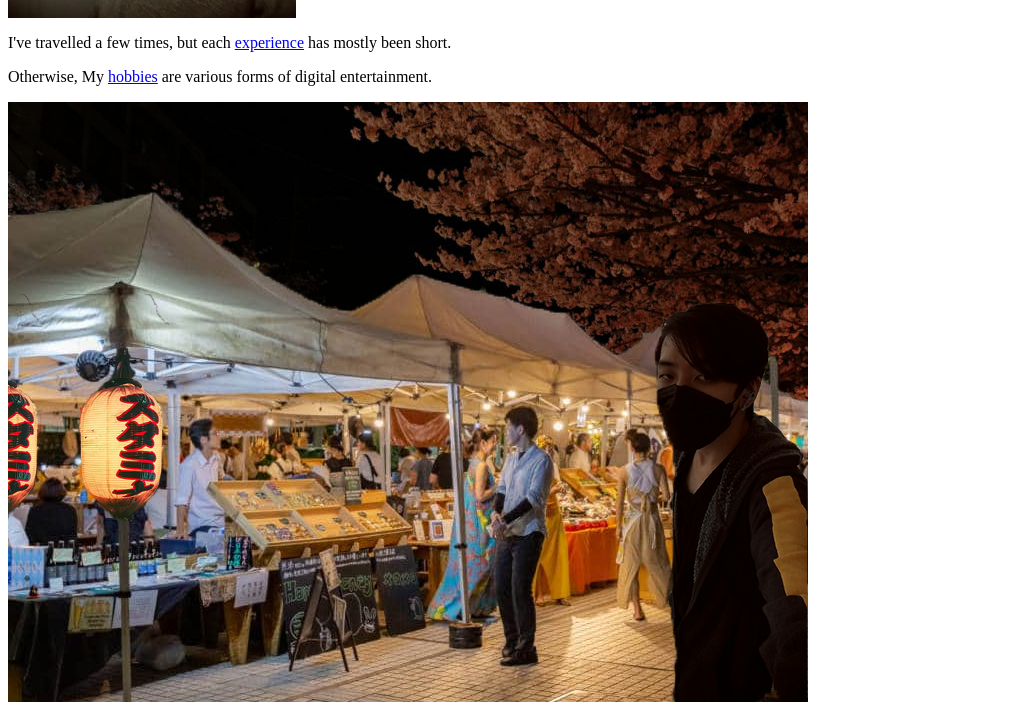
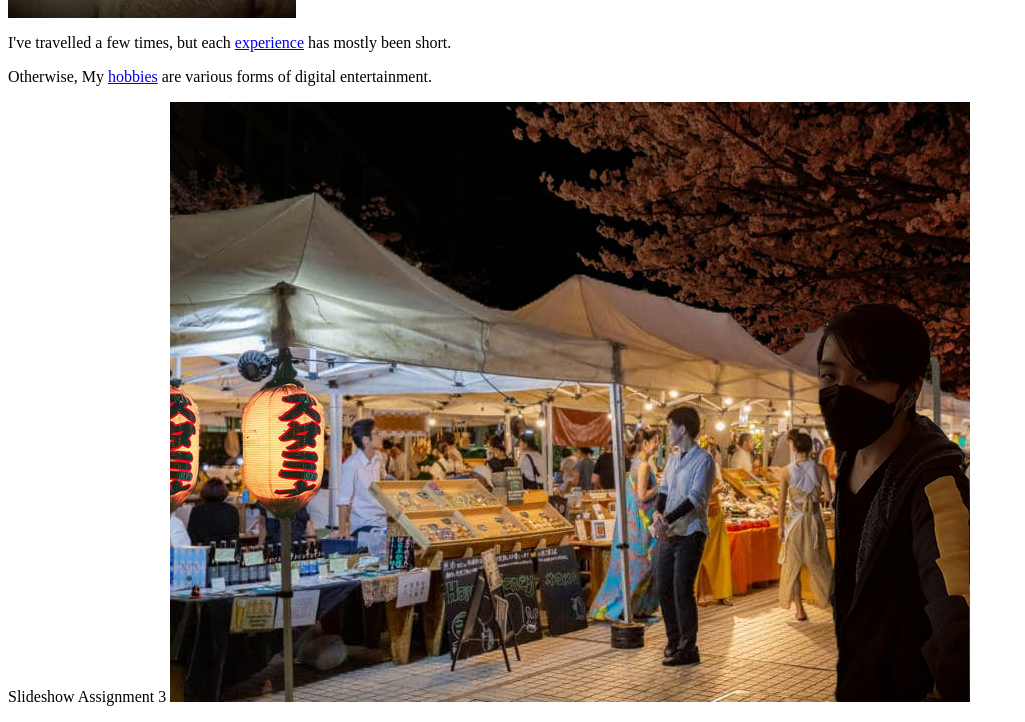
Before and after one commit to Auleno/me, a plain HTML site: page index.html in a window 1280 px wide. Shown: the part 1362-2084 px from the top of the page, without its empty margins (0-1025 px from the left). Drawn offline with Linux system fonts and the light colour scheme.

Commit message:
Link to and return link

```diff
--- a/index.html
+++ b/index.html
@@ -37,7 +37,7 @@
     <img src="selfie.jpg" alt="It's me" style="width:288px;height:512px">
     <p>I've travelled a few times, but each <a href="experiences.html">experience</a> has mostly been short.</p>
     <p>Otherwise, My <a href="hobbies.html">hobbies</a> are various forms of digital entertainment.</p>
-
+    <p><h ref="cityslide.html">Slideshow Assignment 3</a>
 
     <img src="japannight.png" alt="Out in Japan at night" style="width:800px;height:600px">
 
```
Also changed, not shown: cityslide.html (+2 -0 lines).
